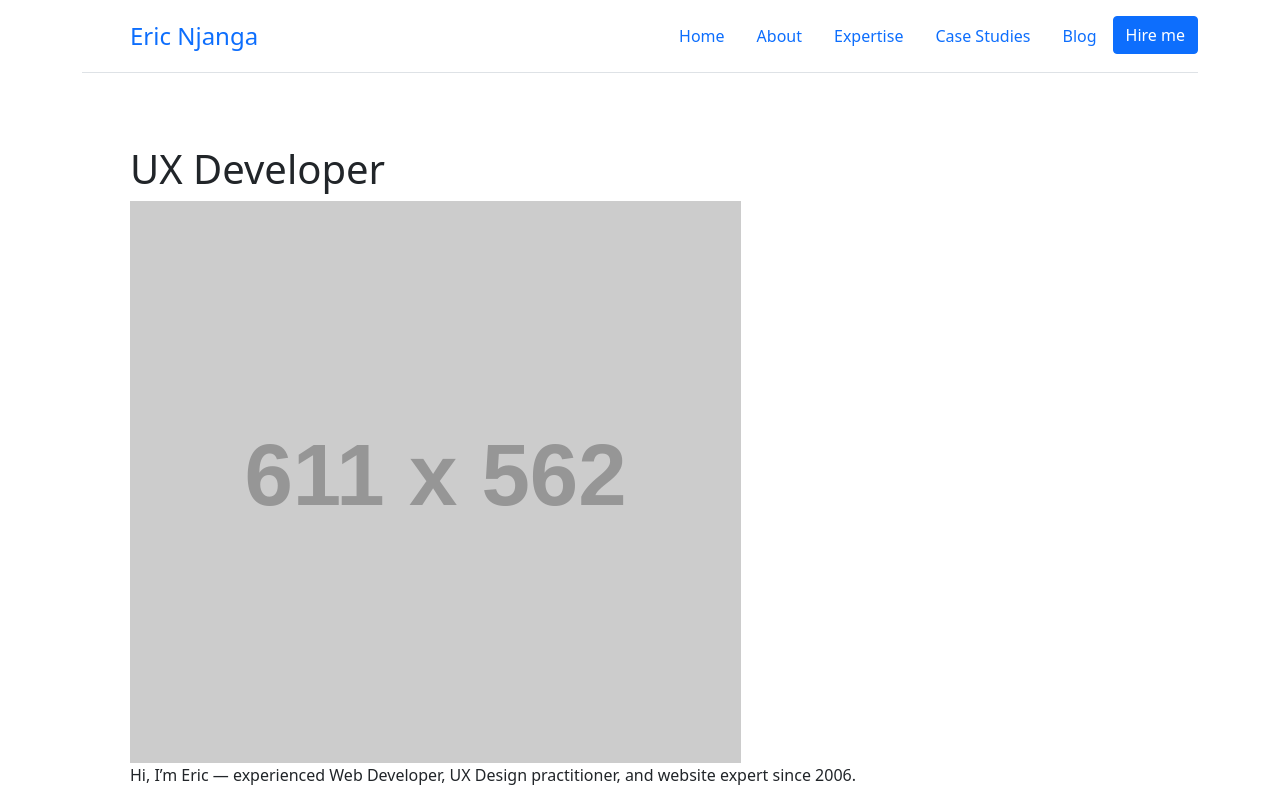
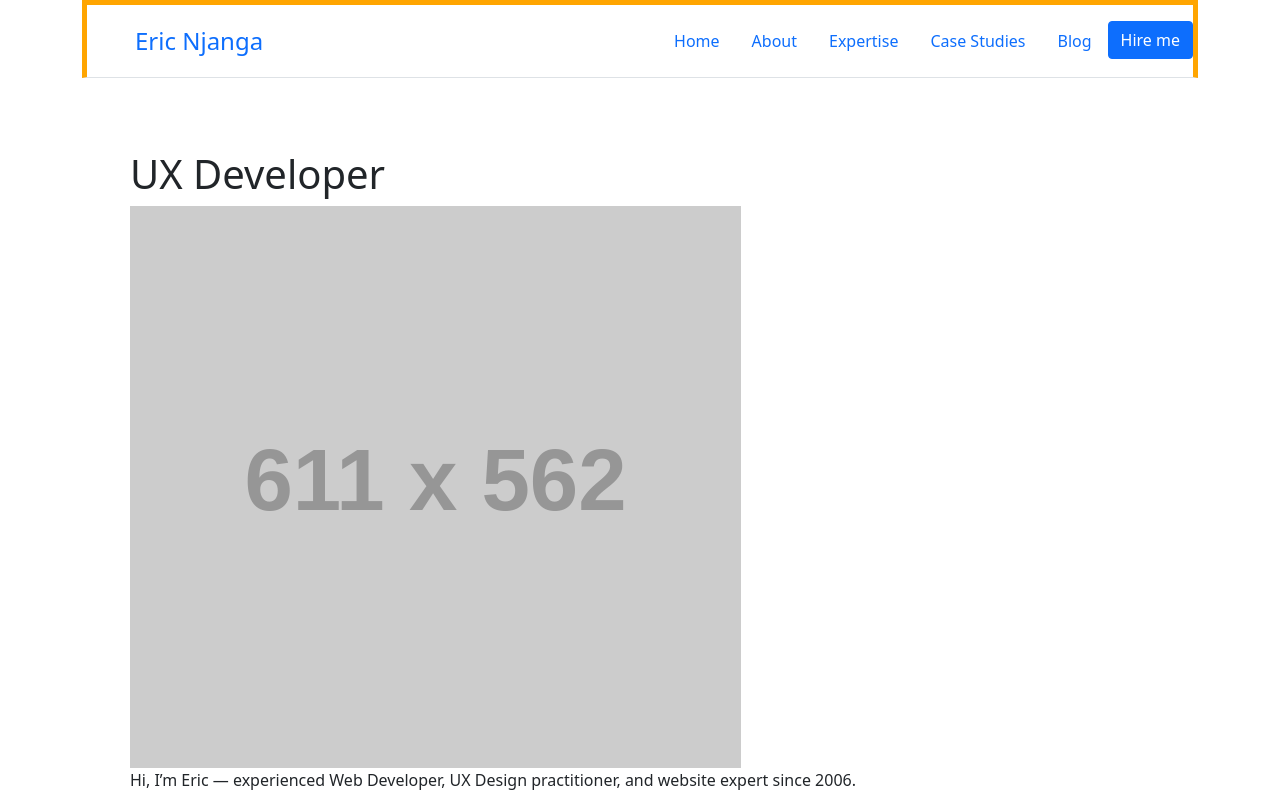
Before and after one commit to ericnjanga/Case-Study-6, a website built with webpack: page index.html in a window 1280 px wide. Shown: the top 800 px of the page. Built offline with nearby package versions, Linux system fonts and the light colour scheme; placeholder pictures from the web are drawn by us.

Commit message:
navigation component styling phase 1

```diff
--- a/index.html
+++ b/index.html
@@ -11,7 +11,7 @@
 
 <body>
   <div class="container">
-    <header class="d-flex flex-wrap justify-content-center py-3 mb-4 border-bottom">
+    <header class="navigation d-flex flex-wrap justify-content-center py-3 mb-4 border-bottom">
       <a href="/" class="d-flex align-items-center mb-3 mb-md-0 me-md-auto link-body-emphasis text-decoration-none">
         <svg class="bi me-2" width="40" height="32">
           <use xlink:href="#bootstrap"></use>
--- /dev/null
+++ b/styles/components/_navigation.scss
@@ -0,0 +1,10 @@
+:root {
+
+}
+
+
+@layer navigation {
+    .navigation {
+        border: 5px solid orange;
+    }
+}
--- a/styles/styles.scss
+++ b/styles/styles.scss
@@ -9,6 +9,7 @@
 }
 
 @layer components {
+    @import './components/navigation';
     @import './components/case-study';
     @import './components/card-expertise';
     @import './components/dark-section';
```
